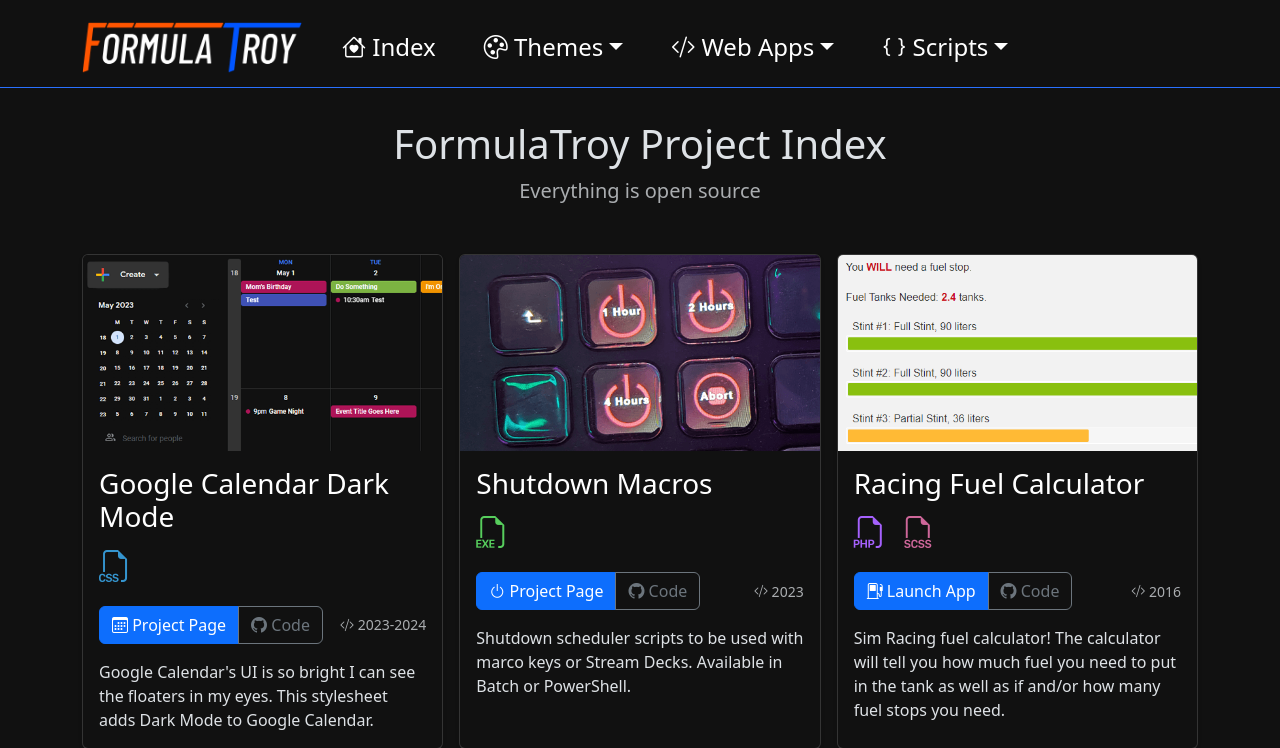
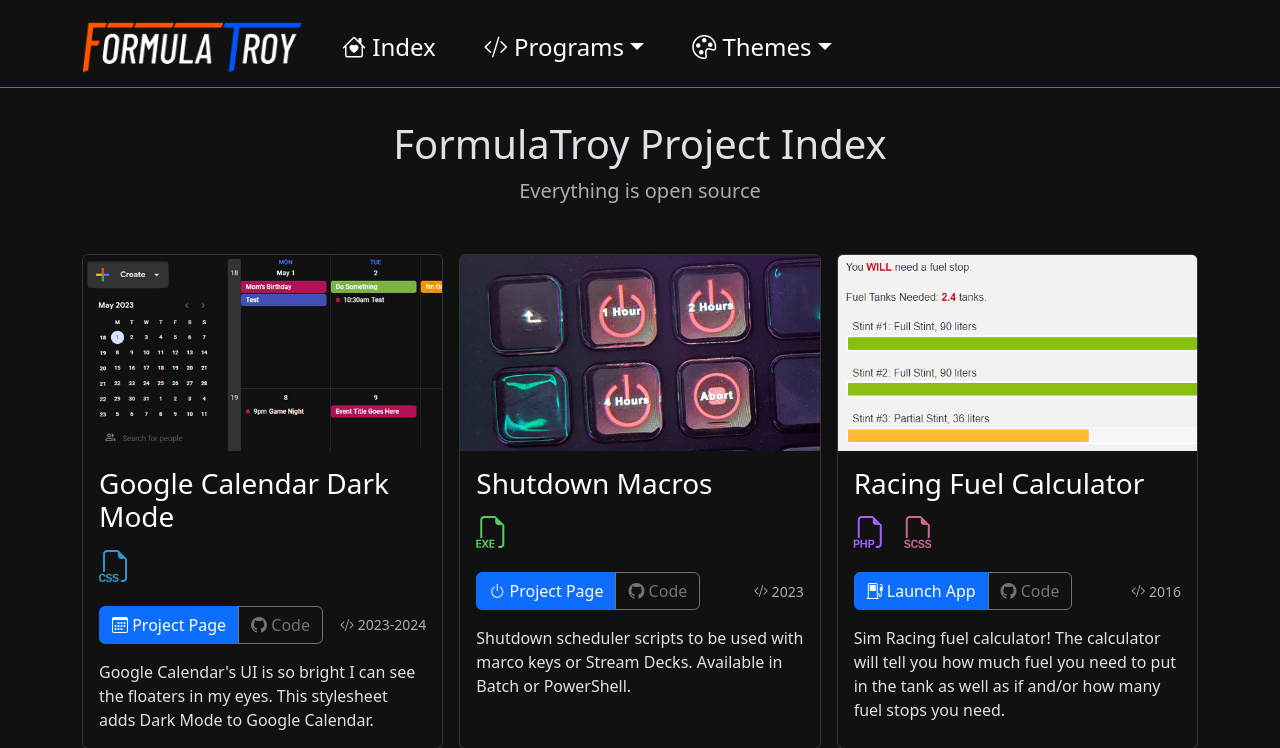
Before and after one commit to FormulaTroy/FormulaTroy.com, a PHP site: page / in a window 1280 px wide. Shown: the top 748 px of the page. Run offline with PHP 8.4, Linux system fonts and the light colour scheme.

Commit message:
Navbar Revamp

```diff
--- a/css/formulatroy.css
+++ b/css/formulatroy.css
@@ -58,6 +58,31 @@ nav {
 .dropdown-item:focus {
   color: var(--ftwhite);
   background-color: var(--ftdark);
+}
+
+/* Nav Bar > Dropdown Menus > Animation */
+/* Forked from https://jsfiddle.net/StartBootstrap/o7ev9czn/ */
+@media (min-width: 992px) {
+  .animate {
+    animation-duration: 0.3s;
+    -webkit-animation-duration: 0.3s;
+    animation-fill-mode: both;
+    -webkit-animation-fill-mode: both;
+  }
+}
+@keyframes slideIn {
+  0% {transform: translateY(1rem);opacity: 0;}
+  100% {transform: translateY(0rem);opacity: 1;}
+  0% {transform: translateY(1rem);opacity: 0;}
+}
+@-webkit-keyframes slideIn {
+  0% {-webkit-transform: transform;-webkit-opacity: 0;}
+  100% {-webkit-transform: translateY(0);-webkit-opacity: 1;}
+  0% {-webkit-transform: translateY(1rem);-webkit-opacity: 0;}
+}
+.slideIn {
+  -webkit-animation-name: slideIn;
+  animation-name: slideIn;
 }
 
 /* Black background override */
--- a/php-inc/ft-header.php
+++ b/php-inc/ft-header.php
@@ -29,25 +29,23 @@
               <a class="nav-link px-md-4" aria-current="page" href="/"><i class="bi bi-house-heart"></i> Index</a>
             </li>
             <li class="nav-item dropdown">
-              <a class="nav-link px-md-4 dropdown-toggle" href="#" id="navbarDropdownMenuLink" role="button" data-bs-toggle="dropdown" aria-expanded="false"><i class="bi bi-palette"></i> Themes</a>
-              <ul class="dropdown-menu" aria-labelledby="navbarDropdownMenuLink">
-                <li><a class="dropdown-item" href="/gc-dark"><i class="bi bi-calendar3"></i> Google Calendar Dark Mode</a></li>
-                <li><a class="dropdown-item disabled" href="#"><i class="bi bi-steam"></i> Steam Deck Theme (WIP)</a></li>
-                <li><a class="dropdown-item disabled" href="#"><i class="bi bi-discord"></i> Discord Theme (WIP)</a></li>
+              <a class="nav-link px-md-4 dropdown-toggle" href="#" id="navbarDropdownMenuLink" role="button" data-bs-toggle="dropdown" aria-expanded="false"><i class="bi bi-code-slash"></i> Programs</a>
+              <ul class="dropdown-menu animate slideIn" aria-labelledby="navbarDropdownMenuLink">
+                <li><a class="dropdown-item" href="/shutdown"><i class="bi bi-power"></i> Shutdown Macros</a></li>
+                <li><a class="dropdown-item" href="https://formulatroy.com/app/racing-calculator/" target="_blank"><i class="bi bi-fuel-pump"></i> Racing Fuel Calculator</a></li>
+                <li><a class="dropdown-item" href="https://formulatroy.com/app/chess/" target="_blank"><i class="bi bi-box-arrow-up-right"></i> Chessboard</a></li>
+                <li><a class="dropdown-item" href="https://formulatroy.com/app/canasta/" target="_blank"><i class="bi bi-suit-spade-fill"></i> Canasta Score Tracker</a></li>
+                <li><a class="dropdown-item disabled" href="#"><i class="bi bi-eye"></i> 20-20-20 Timer (WIP)</a></li>
+                <li><a class="dropdown-item disabled" href="#"><i class="bi bi-controller"></i> Game Score Generator (WIP)</a></li>
               </ul>
             </li>
             <li class="nav-item dropdown">
-              <a class="nav-link px-md-4 dropdown-toggle" href="#" id="navbarDropdownMenuLink" role="button" data-bs-toggle="dropdown" aria-expanded="false"><i class="bi bi-code-slash"></i> Web Apps</a>
-              <ul class="dropdown-menu" aria-labelledby="navbarDropdownMenuLink">
-                <li><a class="dropdown-item" href="https://formulatroy.com/app/racing-calculator/" target="_blank"><i class="bi bi-fuel-pump"></i> Racing Fuel Calculator</a></li>
-                <li><a class="dropdown-item" href="https://formulatroy.com/app/chess/" target="_blank"><i class="bi bi-box-arrow-up-right"></i> Chessboard</a></li>
-                <li><a class="dropdown-item" href="https://formulatroy.com/app/canasta/" target="_blank"><i class="bi bi-suit-spade-fill"></i> Canasta Score Tracker</a></li>
-              </ul>
-            </li>
-            <li class="nav-item dropdown">
-              <a class="nav-link px-md-4 dropdown-toggle" href="#" id="navbarDropdownMenuLink" role="button" data-bs-toggle="dropdown" aria-expanded="false"><i class="bi bi-braces"></i> Scripts</a>
-              <ul class="dropdown-menu" aria-labelledby="navbarDropdownMenuLink">
-                <li><a class="dropdown-item" href="/shutdown"><i class="bi bi-power"></i> Shutdown Macros</a></li>
+              <a class="nav-link px-md-4 dropdown-toggle" href="#" id="navbarDropdownMenuLink2" role="button" data-bs-toggle="dropdown" aria-expanded="false"><i class="bi bi-palette"></i> Themes</a>
+              <ul class="dropdown-menu animate slideIn" aria-labelledby="navbarDropdownMenuLink2">
+                <li><a class="dropdown-item" href="/gc-dark"><i class="bi bi-calendar3"></i> Google Calendar Dark Mode</a></li>
+                <li><a class="dropdown-item disabled" href="#"><i class="bi bi-file-earmark-text"></i> Google Docs Dark Mode (WIP)</a></li>
+                <li><a class="dropdown-item disabled" href="#"><i class="bi bi-steam"></i> Steam Deck Theme (WIP)</a></li>
+                <li><a class="dropdown-item disabled" href="#"><i class="bi bi-discord"></i> Discord Theme (WIP)</a></li>
               </ul>
             </li>
           </ul>
```
Also changed, not shown: README.md.
